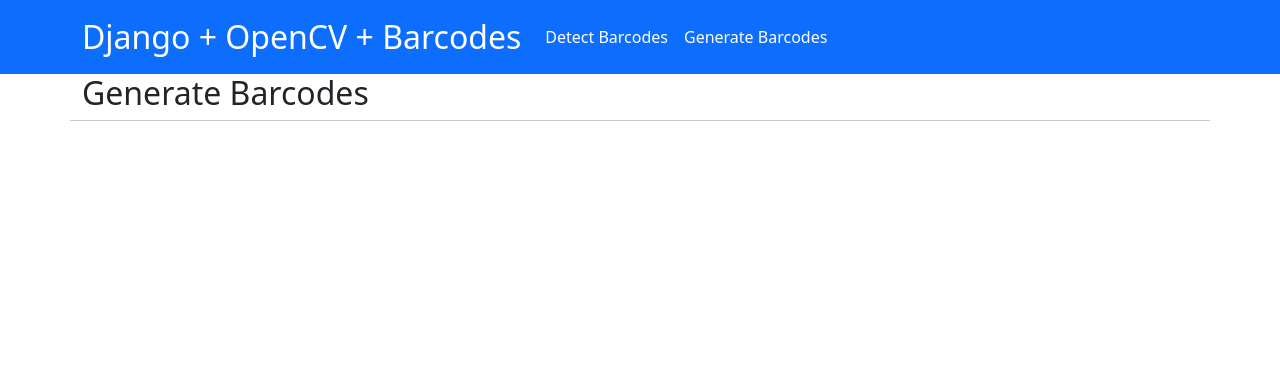
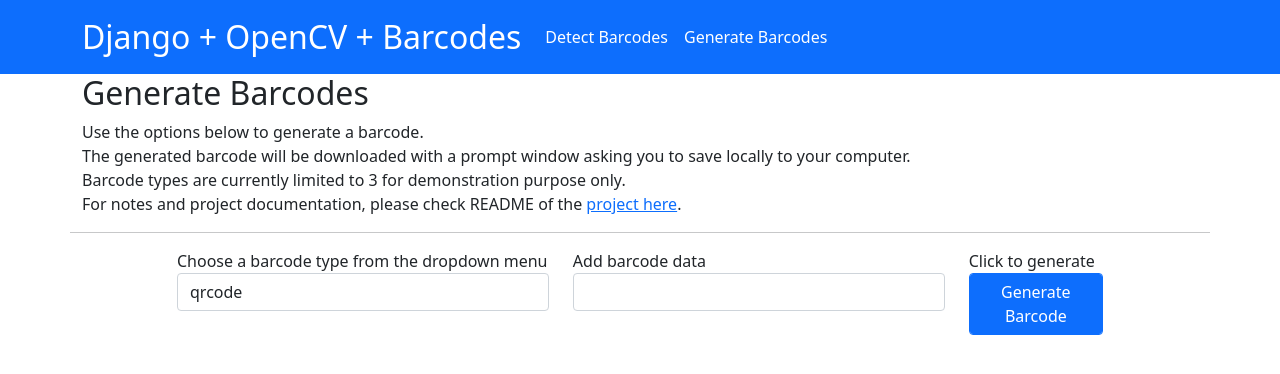
Before and after one commit to py404/Django-OpenCV-Barcodes, a Django app: page /generate/ in a window 1280 px wide. Shown: the top 374 px of the page. Run offline with Django 3.2, Linux system fonts and the light colour scheme; parts of the project's set-up code (start-up, migrations or seed data) failed here and were passed over.

Commit message:
Generate barcode file as JPEG image to download.

```diff
--- a/generate_barcodes/views.py
+++ b/generate_barcodes/views.py
@@ -1,6 +1,45 @@
+import barcode
+import qrcode
+from barcode.writer import ImageWriter
+from django.http import HttpResponse
 from django.shortcuts import render
+from django.utils.encoding import smart_str
+
+
+def generate_file(barcode_file):
+    # output = HttpResponse(content_type="image/jpeg")
+    output = HttpResponse(content_type="application/force-download")
+    barcode_file.save(output, "JPEG")
+    output['Content-Disposition'] = 'attachment; filename=%s' % smart_str('barcode.jpg')
+    output['X-Sendfile'] = smart_str('barcode.jpg')
+    return output
 
 
 # Create your views here.
 def generate(request):
-    return render(request, 'generate_barcodes/generate.html')
+    context = {
+        'barcode_types': [b for b in barcode.PROVIDED_BARCODES if str(b).startswith('code')] + ['qrcode']
+    }
+
+    if request.method == 'POST':
+        b_type = request.POST['typeOfBarcode']
+        b_data = request.POST['barcodeData']
+
+        if b_type == 'qrcode':
+            qr = qrcode.QRCode(
+                version=1,
+                error_correction=qrcode.constants.ERROR_CORRECT_L,
+                box_size=10,
+                border=1,
+            )
+            qr.add_data(b_data)
+            qr.make(fit=True)
+            qr_file = qr.make_image(fill_color="black", back_color="white") # render qr image
+            return generate_file(qr_file) # generate the file
+
+        else:
+            bar = barcode.get_barcode(name=b_type, code=b_data, writer=ImageWriter())
+            barcode_file = bar.render() # creates a PIL class image object
+            return generate_file(barcode_file) # generate the file
+    else:
+        return render(request, 'generate_barcodes/generate.html', context=context)
--- a/templates/generate_barcodes/generate.html
+++ b/templates/generate_barcodes/generate.html
@@ -5,6 +5,36 @@
 {% block content %}
 <div class="row">
     <h2>Generate Barcodes</h2>
+    <p>
+        Use the options below to generate a barcode.<br />
+        The generated barcode will be downloaded with a prompt window asking you to save locally to your computer.<br />
+        Barcode types are currently limited to 3 for demonstration purpose only.<br />
+        For notes and project documentation, please check README of the <a href="https://github.com/py404/Django-OpenCV-Barcodes" target="_blank">project here</a>.
+    </p>
     <hr />
+
+    <div class="col-md-10 mx-auto">
+        <form method="POST">
+            {% csrf_token %}
+            <div class="form-group row">
+                <div class="col-sm-5">
+                    <label for="typeOfBarcode">Choose a barcode type from the dropdown menu</label>
+                    <select class="form-control" id="typeOfBarcode" name="typeOfBarcode">
+                        {% for barcode_type in barcode_types %}
+                        <option>{{ barcode_type }}</option>
+                        {% endfor %}
+                    </select>
+                </div>
+                <div class="col-sm-5">
+                    <label for="barcodeData">Add barcode data</label>
+                    <input type="text" id="barcodeData" name="barcodeData" class="form-control input" required />
+                </div>
+                <div class="col-sm-2">
+                    <label for="btnGenerate">Click to generate</label>
+                    <button type="submit" id="btnGenerate" class="form-control btn btn-primary">Generate Barcode</button>
+                </div>
+            </div>
+        </form>
+    </div>
 </div>
 {% endblock content %}
```
